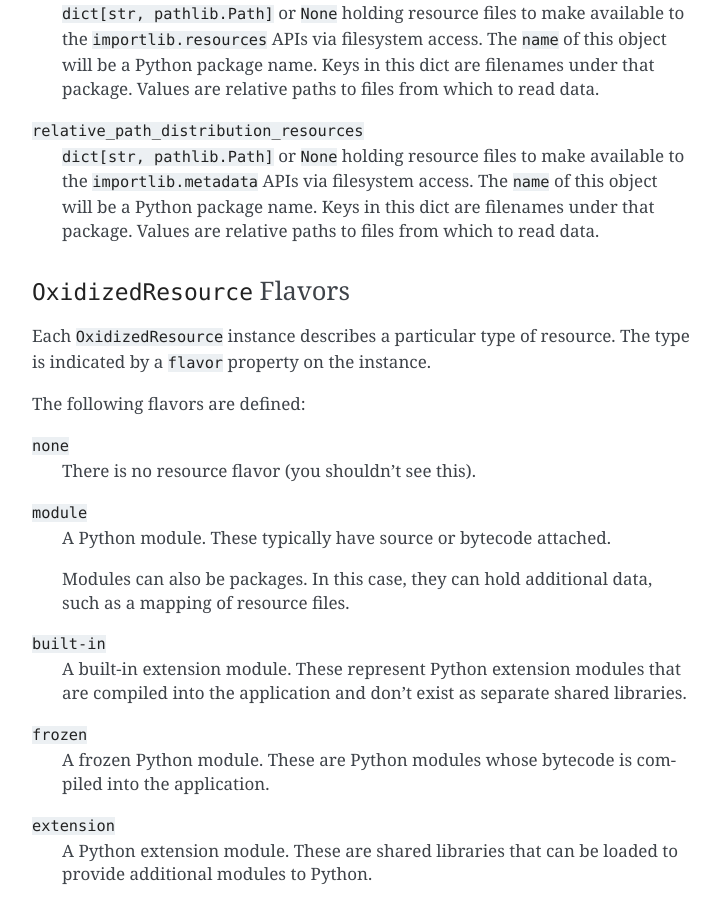
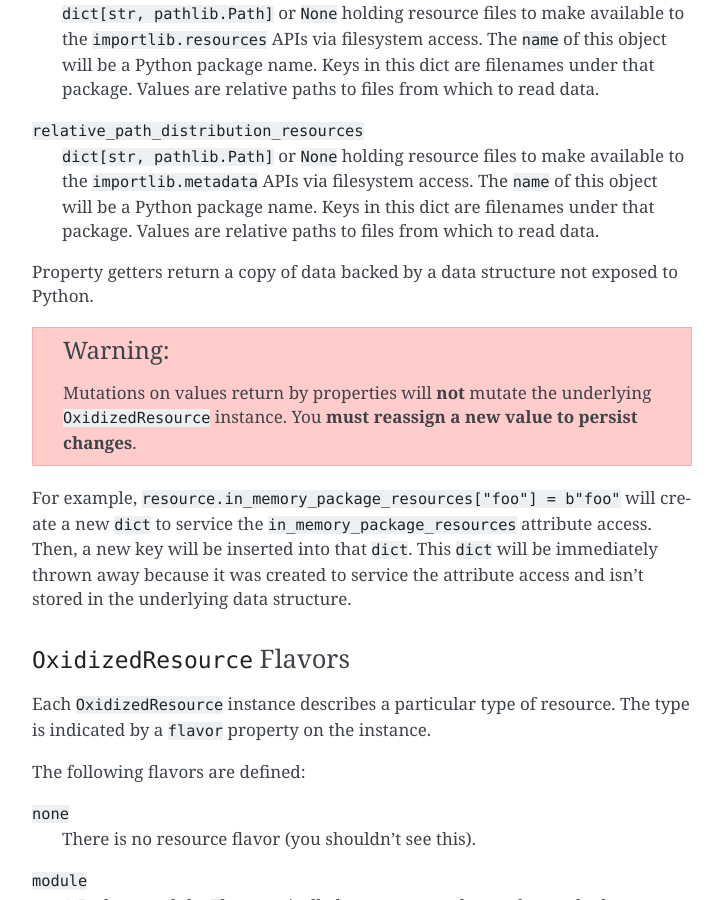
Before and after one commit to indygreg/PyOxidizer, a Sphinx documentation site: the page built from docs/packaging_importer.rst, in a window 1280 px wide and 900 px high, scrolled down 7895 px. Shown: the whole window, without its empty margins (388-1111 px from the left). Built offline with Sphinx 7.4.7, drawn with Linux system fonts in a browser that asks for light colours; the version number could not be read and is left out.

Commit message:
docs: add warning about mutating properties
Because it doesn't work like you would expect it to work.

```diff
--- a/docs/packaging_importer.rst
+++ b/docs/packaging_importer.rst
@@ -379,6 +379,22 @@ The following properties/attributes exist on ``OxidizedResource`` instances:
    filenames under that package. Values are relative paths to files from which
    to read data.
 
+Property getters return a copy of data backed by a data structure not
+exposed to Python.
+
+.. warning::
+
+   Mutations on values return by properties will **not** mutate the
+   underlying ``OxidizedResource`` instance. You **must reassign a new
+   value to persist changes**.
+
+For example, ``resource.in_memory_package_resources["foo"] = b"foo"``
+will create a new ``dict`` to service the ``in_memory_package_resources``
+attribute access. Then, a new key will be inserted into that ``dict``.
+This ``dict`` will be immediately thrown away because it was created
+to service the attribute access and isn't stored in the underlying
+data structure.
+
 .. _oxidized_resource_flavors:
 
 ``OxidizedResource`` Flavors
```
Also changed, not shown: 1 other file.
